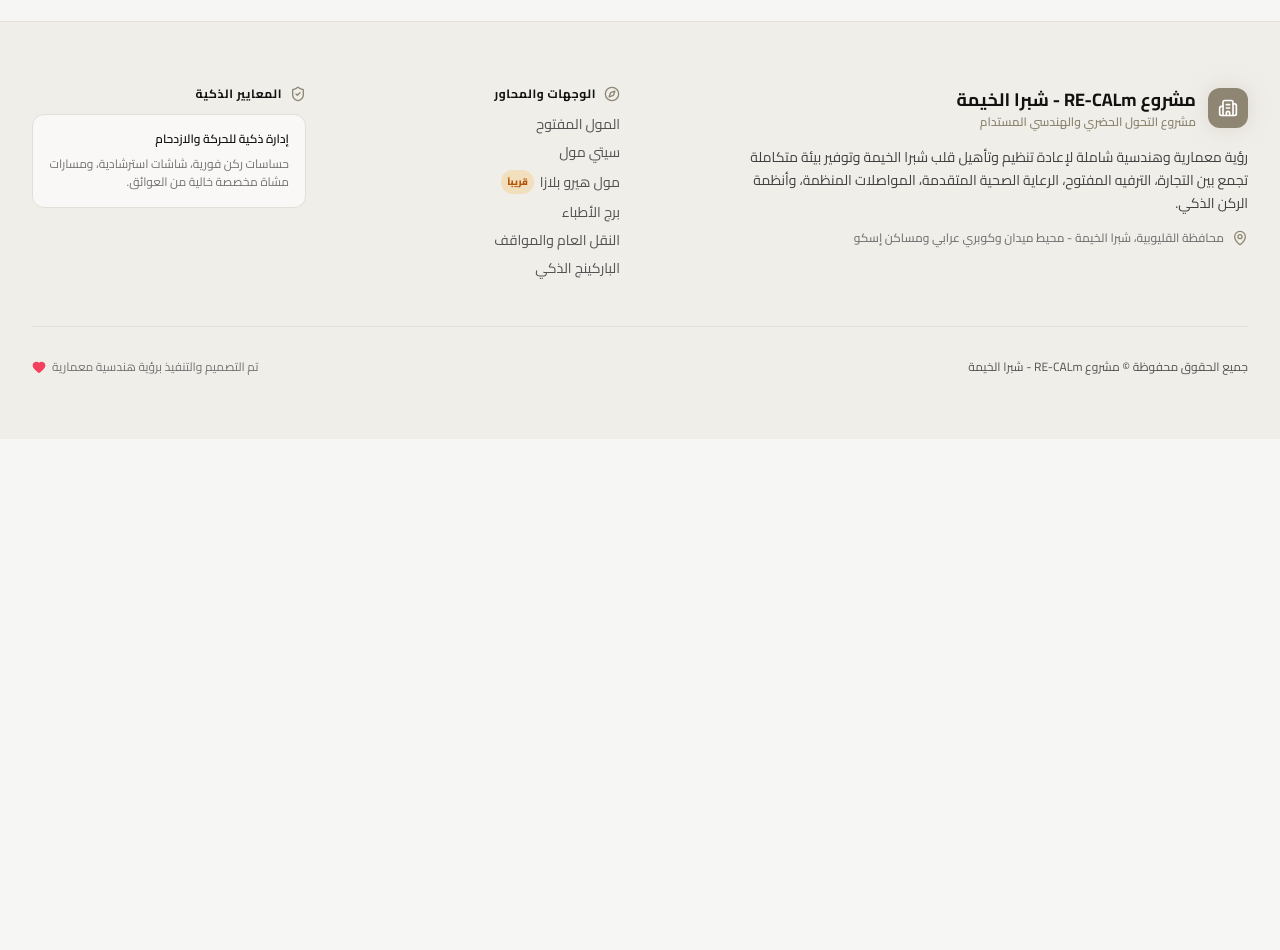
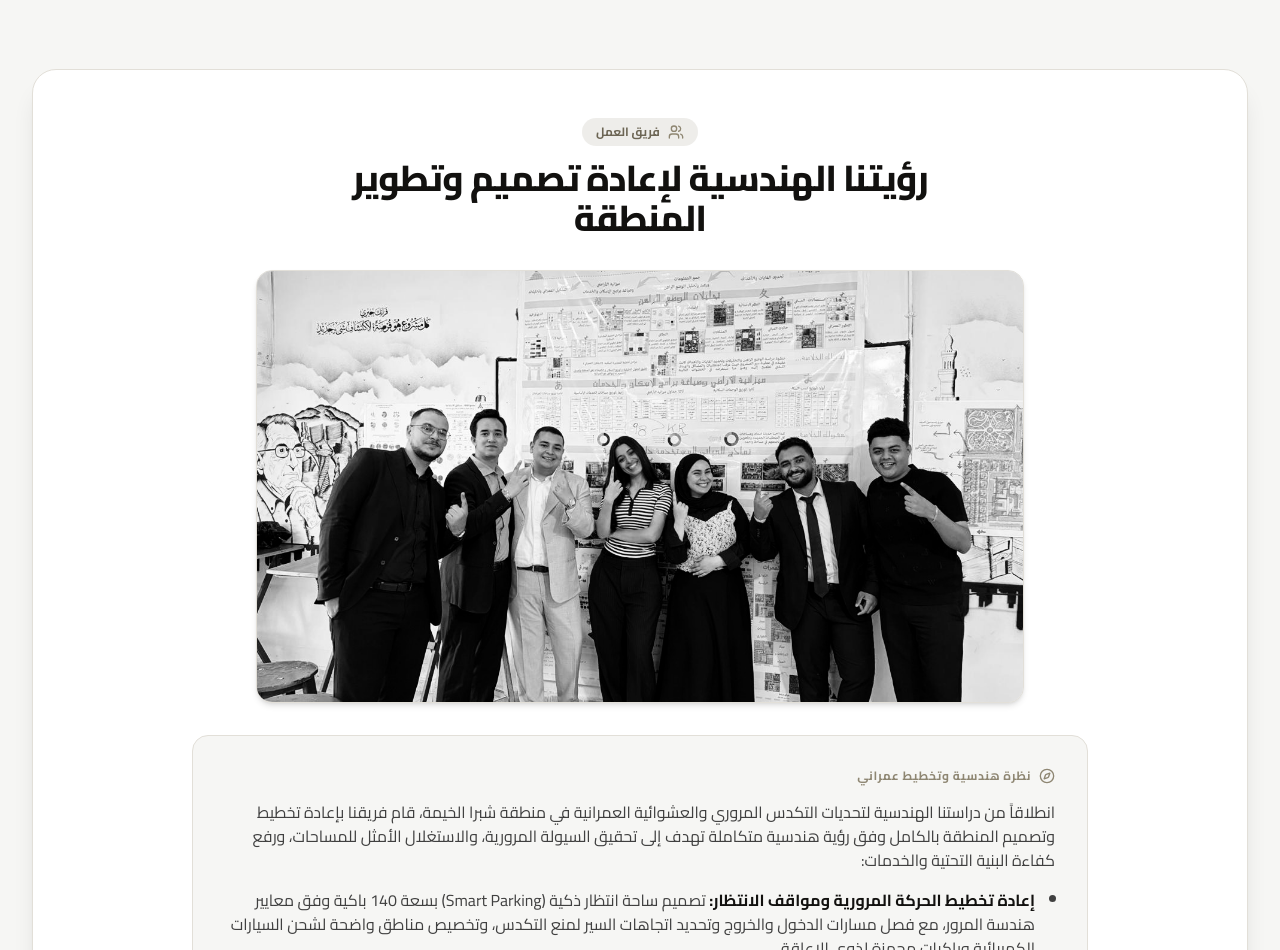
Before and after one commit to marwanemam10/RE-CALm-Shubra-El-Kheima, a React (Vite) app: page / in a window 1280 px wide. Shown: the part 3280-4230 px from the top of the page. Before the commit the page ends 3719 px from the top, so only its background shows below. Built offline with nearby package versions, Linux system fonts and the light colour scheme.

Commit message:
feat(hub): add Our Team section with team photo and engineering redevelopment narrative

```diff
--- a/src/pages/LandingPage.tsx
+++ b/src/pages/LandingPage.tsx
@@ -21,6 +21,7 @@ import {
   Lightbulb,
   AlertTriangle,
   User,
+  Users,
   Phone,
   MessageSquare,
   Check
@@ -43,6 +44,17 @@ export const LandingPage: React.FC = () => {
   const [isSubmitted, setIsSubmitted] = useState(false);
   const [formErrors, setFormErrors] = useState<{ name?: string; mobile?: string; message?: string }>({});
   const [toastMessage, setToastMessage] = useState<string | null>(null);
+  const [teamImgIdx, setTeamImgIdx] = useState(0);
+  const [teamImgFailed, setTeamImgFailed] = useState(false);
+
+  const teamImageCandidates = [
+    '/new image/our team.jpeg',
+    '/new image/our team.jpg',
+    '/new image/team.jpg',
+    '/new image/فريق العمل.jpg',
+    '/new image/our_team.png',
+    '/new image/our team.webp',
+  ];
 
   const handleCardClick = (id: string) => {
     setActiveView(id as NavView);
@@ -731,6 +743,101 @@ export const LandingPage: React.FC = () => {
         </motion.div>
       </section>
 
+      {/* Our Team Section */}
+      <section id="our-team-section" className="max-w-7xl mx-auto px-4 py-8 sm:px-6 lg:px-8 overflow-x-hidden">
+        <motion.div
+          initial={{ opacity: 0, y: 24 }}
+          whileInView={{ opacity: 1, y: 0 }}
+          viewport={{ once: true }}
+          transition={{ duration: 0.6 }}
+          className="rounded-3xl bg-white dark:bg-[#1b1a17] border border-[#e2dfd8] dark:border-[#33312b] shadow-xl p-5 sm:p-8 lg:p-12 space-y-8"
+        >
+          {/* Header */}
+          <div className="text-center max-w-2xl mx-auto space-y-3">
+            <div className="inline-flex items-center gap-2 px-3.5 py-1.5 rounded-full bg-[#8e8672]/15 text-[#6c6554] dark:bg-[#8e8672]/25 dark:text-[#d0c8bd] text-xs font-bold">
+              <Users className="w-4 h-4 text-[#8e8672] dark:text-[#acbdad]" />
+              <span>{language === 'ar' ? 'فريق العمل' : 'Our Team'}</span>
+            </div>
+            <h2 className="text-2xl sm:text-3xl lg:text-4xl font-extrabold text-[#12110f] dark:text-[#f6f6f4] tracking-tight">
+              {language === 'ar'
+                ? 'رؤيتنا الهندسية لإعادة تصميم وتطوير المنطقة'
+                : 'Our Engineering Vision for Area Redesign & Urban Redevelopment'}
+            </h2>
+          </div>
+
+          {/* Framed Architectural Team Photo Showcase */}
+          <div className="w-full max-w-3xl mx-auto rounded-2xl overflow-hidden border border-[#e2dfd8] dark:border-[#33312b] bg-neutral-100 dark:bg-neutral-800 shadow-md">
+            {teamImgFailed ? (
+              <div className="w-full aspect-[4/3] sm:aspect-[16/9] flex flex-col items-center justify-center text-neutral-400 gap-2 p-6">
+                <Users className="w-12 h-12 opacity-50" />
+                <span className="text-sm font-semibold">
+                  {language === 'ar' ? 'فريق العمل الهندسي — مشروع شبرا الخيمة' : 'Engineering Team — Shubra El-Kheima Project'}
+                </span>
+              </div>
+            ) : (
+              <img
+                src={encodeURI(teamImageCandidates[teamImgIdx])}
+                alt={language === 'ar' ? 'فريق العمل الهندسي' : 'Our Engineering Team'}
+                onError={() => {
+                  if (teamImgIdx + 1 < teamImageCandidates.length) {
+                    setTeamImgIdx((prev) => prev + 1);
+                  } else {
+                    setTeamImgFailed(true);
+                  }
+                }}
+                className="w-full aspect-[4/3] sm:aspect-[16/9] object-cover object-center"
+              />
+            )}
+          </div>
+
+          {/* Engineering & Urban Redevelopment Narrative */}
+          <div className="max-w-4xl mx-auto rounded-2xl bg-[#f6f6f4] dark:bg-[#141311] border border-[#e2dfd8] dark:border-[#2d2b26] p-5 sm:p-8 space-y-4">
+            <div className="flex items-center gap-2 text-xs font-bold uppercase tracking-wider text-[#8e8672] dark:text-[#acbdad]">
+              <Compass className="w-4 h-4 shrink-0" />
+              <span>
+                {language === 'ar' ? 'نظرة هندسية وتخطيط عمراني' : 'Architectural & Civil Engineering Perspective'}
+              </span>
+            </div>
+
+            {language === 'ar' ? (
+              <div className="space-y-4 text-sm sm:text-base text-neutral-700 dark:text-neutral-300 leading-relaxed">
+                <p>
+                  انطلاقاً من دراستنا الهندسية لتحديات التكدس المروري والعشوائية العمرانية في منطقة شبرا الخيمة، قام فريقنا بإعادة تخطيط وتصميم المنطقة بالكامل وفق رؤية هندسية متكاملة تهدف إلى تحقيق السيولة المرورية، والاستغلال الأمثل للمساحات، ورفع كفاءة البنية التحتية والخدمات:
+                </p>
+                <ul className="space-y-2.5 list-disc pr-5">
+                  <li>
+                    <strong className="text-[#12110f] dark:text-white">إعادة تخطيط الحركة المرورية ومواقف الانتظار:</strong> تصميم ساحة انتظار ذكية (Smart Parking) بسعة 140 باكية وفق معايير هندسة المرور، مع فصل مسارات الدخول والخروج وتحديد اتجاهات السير لمنع التكدس، وتخصيص مناطق واضحة لشحن السيارات الكهربائية وباكيات مجهزة لذوي الإعاقة.
+                  </li>
+                  <li>
+                    <strong className="text-[#12110f] dark:text-white">التكامل الوظيفي للمنشآت (Zoning &amp; Land Use):</strong> ربط المناطق التجارية والترفيهية المفتوحة (Open Air Mall و City Mall) مع المراكز الطبية المتخصصة (برج الأطباء) والمشروعات المستقبلية (Hero Plaza Mall) في نسيج عمراني متجانس يسهل الوصول إليه.
+                  </li>
+                  <li>
+                    <strong className="text-[#12110f] dark:text-white">تطوير محاور النقل العام:</strong> إعادة تنظيم نقاط التقاء خطوط المواصلات (موقفي بهتيم وعرابي) لربط المنطقة بشبكة الطرق الرئيسية والمحاور الحيوية بكفاءة وأمان للمشاة والمركبات.
+                  </li>
+                </ul>
+              </div>
+            ) : (
+              <div className="space-y-4 text-sm sm:text-base text-neutral-700 dark:text-neutral-300 leading-relaxed">
+                <p>
+                  Driven by an engineering assessment of traffic congestion and urban density in Shubra El-Kheima, our engineering team redesigned and master-planned the area through an integrated urban and civil engineering approach focused on traffic fluidity, optimal land-use zoning, and upgraded infrastructure:
+                </p>
+                <ul className="space-y-2.5 list-disc pl-5">
+                  <li>
+                    <strong className="text-[#12110f] dark:text-white">Traffic Engineering &amp; Smart Parking Layout:</strong> Engineered a 140-bay parking facility with separated entry/exit gates, clear one-way circulation lanes, dedicated EV charging perimeter zones, and accessible bays for people with disabilities.
+                  </li>
+                  <li>
+                    <strong className="text-[#12110f] dark:text-white">Functional Urban Zoning:</strong> Integrated open-air recreational spaces (Open Air Mall) and commercial hubs (City Mall &amp; Hero Plaza Mall) with specialized healthcare facilities (Doctors&apos; Towers) to create a cohesive, accessible urban fabric.
+                  </li>
+                  <li>
+                    <strong className="text-[#12110f] dark:text-white">Public Transit Hub Optimization:</strong> Reorganized key transit nodes (Bahtim and Orabi stations) to connect the district seamlessly with major arterial roads while ensuring pedestrian safety and smooth vehicle flow.
+                  </li>
+                </ul>
+              </div>
+            )}
+          </div>
+        </motion.div>
+      </section>
+
       {/* Floating Interactive Toast Feedback */}
       <AnimatePresence>
         {toastMessage && (
```
Also changed, not shown: public/new image/our team.jpeg (added).
